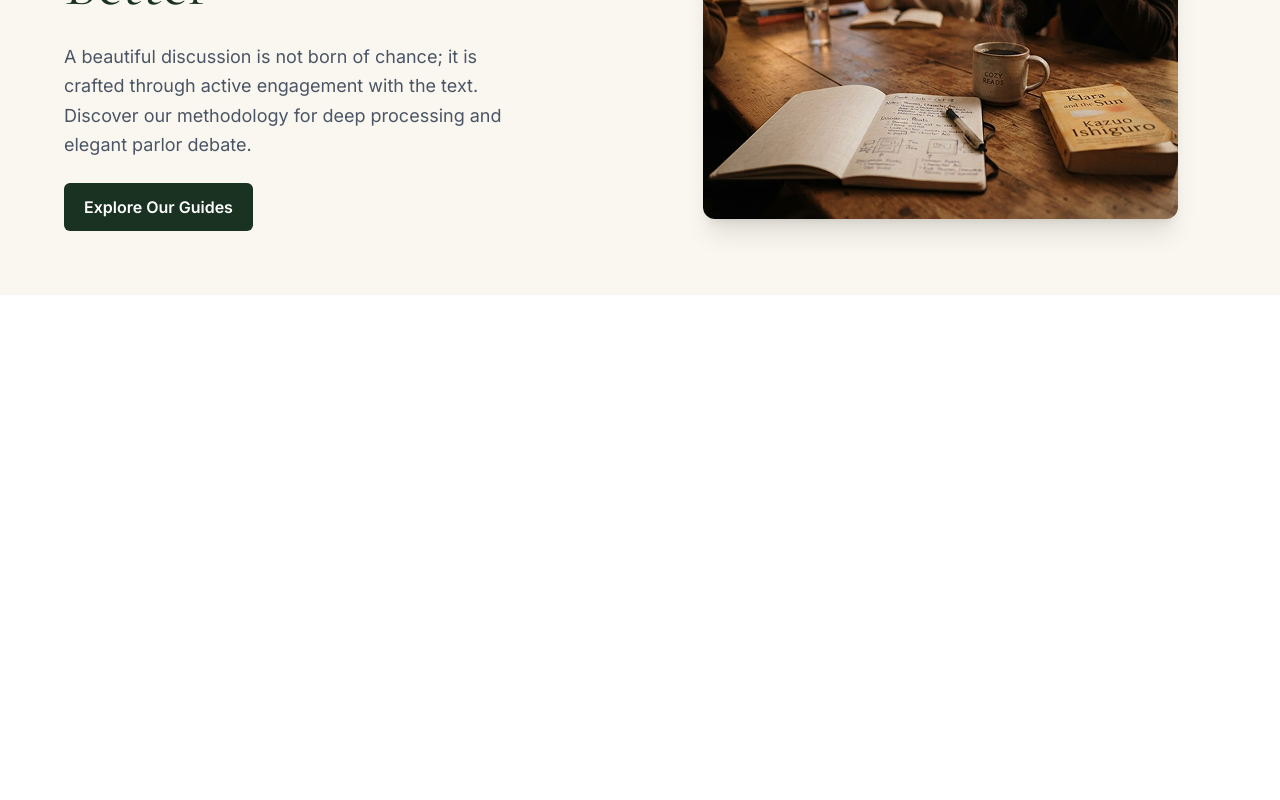
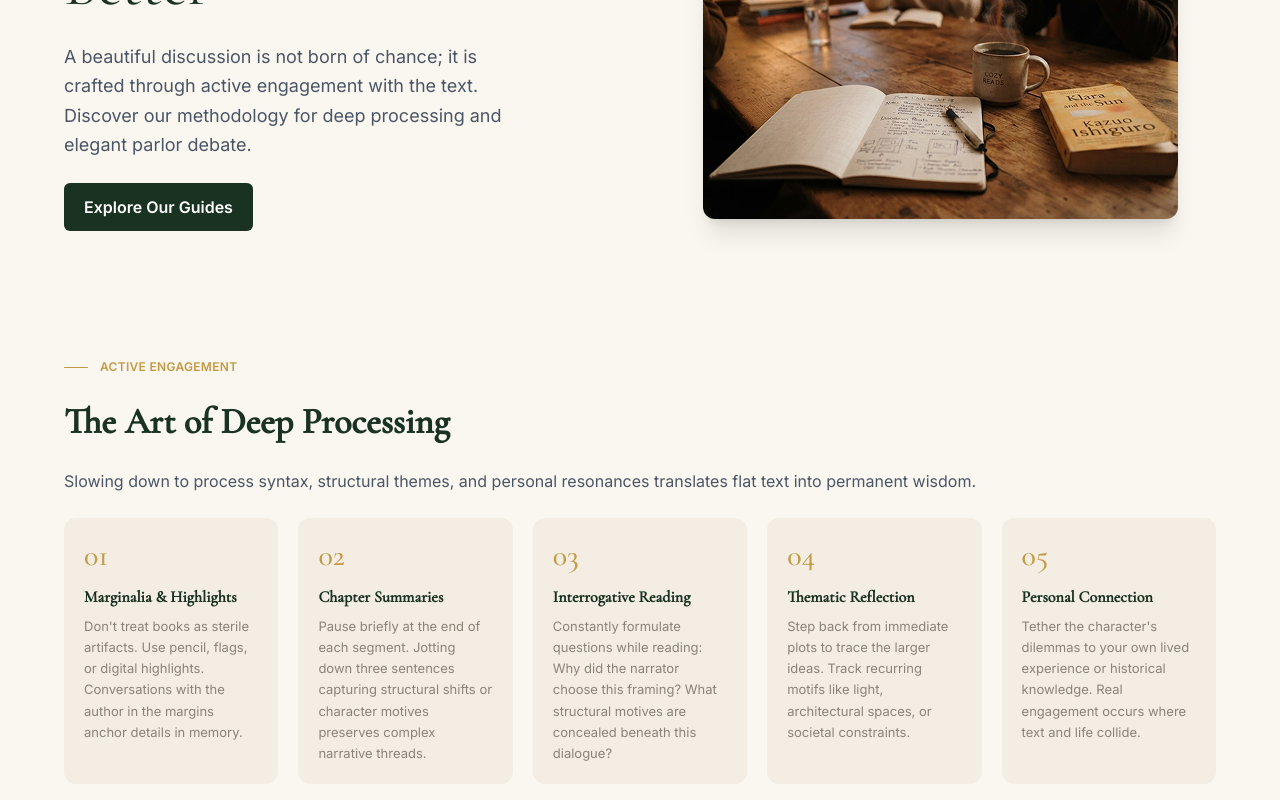
Before and after one commit to chingu-voyages/V62-tier3-team-34, an Angular app in the folder client/: page /read-discuss in a window 1280 px wide. Shown: the part 242-1042 px from the top of the page. Before the commit the page ends 800 px from the top, so only its background shows below. Built offline with nearby package versions, Linux system fonts and the light colour scheme.

Commit message:
Implement feature cards and enhance read-discuss page layout

```diff
--- /dev/null
+++ b/client/src/app/pages/read-discuss/components/feature-card/feature-card.html
@@ -0,0 +1,5 @@
+<div class="flex flex-col gap-2 p-5 rounded-xl bg-card h-full" >
+    <h2 class="text-3xl font-serif font-medium text-gold mb-1">{{ feature().stepNumber }}</h2>
+    <h3 class="text-base font-semibold font-serif text-forest leading-snug">{{ feature().title }}</h3>
+    <p class="text-muted text-[13px] leading-relaxed">{{ feature().description }}</p>
+</div>
--- /dev/null
+++ b/client/src/app/pages/read-discuss/components/feature-card/feature-card.ts
@@ -0,0 +1,12 @@
+import { Component, input } from '@angular/core';
+import { FeatureCard } from '../../interface';
+
+@Component({
+  selector: 'app-feature-card',
+  imports: [],
+  templateUrl: './feature-card.html',
+})
+export class FeatureCardComponent {
+feature = input.required<FeatureCard>()
+
+}
--- /dev/null
+++ b/client/src/app/pages/read-discuss/components/feature-card/feature.data.ts
@@ -0,0 +1,40 @@
+import { FeatureCard } from "../../interface";
+
+
+export const FEATURES_DATA: FeatureCard[] = [
+  {
+    id: 1,
+    stepNumber: '01',
+    title: 'Marginalia & Highlights',
+    description:
+      "Don't treat books as sterile artifacts. Use pencil, flags, or digital highlights. Conversations with the author in the margins anchor details in memory.",
+  },
+  {
+    id: 2,
+    stepNumber: '02',
+    title: 'Chapter Summaries',
+    description:
+      'Pause briefly at the end of each segment. Jotting down three sentences capturing structural shifts or character motives preserves complex narrative threads.',
+  },
+  {
+    id: 3,
+    stepNumber: '03',
+    title: 'Interrogative Reading',
+    description:
+      'Constantly formulate questions while reading: Why did the narrator choose this framing? What structural motives are concealed beneath this dialogue?',
+  },
+  {
+    id: 4,
+    stepNumber: '04',
+    title: 'Thematic Reflection',
+    description:
+      'Step back from immediate plots to trace the larger ideas. Track recurring motifs like light, architectural spaces, or societal constraints.',
+  },
+  {
+    id: 5,
+    stepNumber: '05',
+    title: 'Personal Connection',
+    description:
+      "Tether the character's dilemmas to your own lived experience or historical knowledge. Real engagement occurs where text and life collide.",
+  },
+];
--- /dev/null
+++ b/client/src/app/pages/read-discuss/interface.ts
@@ -0,0 +1,6 @@
+export interface FeatureCard {
+    id: number;
+    stepNumber: string;
+    title: string;
+    description: string;
+}
--- a/client/src/app/pages/read-discuss/read-discuss.html
+++ b/client/src/app/pages/read-discuss/read-discuss.html
@@ -1,15 +1,15 @@
 <!-- Hero Section -->
 
-<section class="bg-[#FAF7F0] px-10 py-16" >
+<section class="bg-parchment px-10 py-16">
     <div class="flex justify-between mx-auto items-center gap-12 max-w-6xl" >
       <div class="flex flex-col items-start gap-6 md:w-1/2" >
       <div class="flex items-center gap-3" >
-        <span class="w-6 h-px  bg-[#C49A45] rounded-md" ></span>
-        <p class="text-xs font-semibold uppercase tracking-wide text-[#C49A45]">Literary Criticism &middot; The Parlor Standard</p>
+        <span class="w-6 h-px rounded-md bg-gold"></span>
+        <p class="text-xs font-semibold uppercase tracking-wide text-gold">Literary Criticism &middot; The Parlor Standard</p>
       </div>
-      <h2 class="font-serif  text-6xl font-normal leading-[1.1] text-[#1A3222]" >Read Better, Discuss Better</h2>
-      <p class="text-gray-600 text-lg max-w-md leading-relaxed" >A beautiful discussion is not born of chance; it is crafted through active engagement with the text. Discover our methodology for deep processing and elegant parlor debate.</p>
-      <button class="bg-[#1A3222] text-white px-5 py-3 font-semibold  rounded-md" >Explore Our Guides</button>
+      <h2 class="font-serif text-6xl font-normal leading-[1.1] text-forest">Read Better, Discuss Better</h2>
+      <p class="text-gray-600 text-lg max-w-md leading-relaxed">A beautiful discussion is not born of chance; it is crafted through active engagement with the text. Discover our methodology for deep processing and elegant parlor debate.</p>
+      <button class="rounded-md bg-forest px-5 py-3 font-semibold text-white">Explore Our Guides</button>
     </div>
     <div class="md:w-1/2 flex justify-center" >
       <img
@@ -19,3 +19,20 @@
     </div>
     </div>
   </section>
+
+<!-- Feature Cards -->
+ <section class ="bg-parchment px-10 py-16 md:px-10" >
+  <div class="mx-auto max-w-6xl" >
+     <div class="flex items-center mb-6 gap-3" >
+        <span class="w-6 h-px rounded-md bg-gold" ></span>
+        <p class="text-xs font-semibold uppercase tracking-wide text-gold">Active Engagement</p>
+      </div>
+      <h2 class="font-serif text-4xl font-semibold leading-tight text-forest mb-6" >The Art of Deep Processing</h2>
+      <p class="text-gray-600 text-base max-w-5xl leading-relaxed mb-6" >Slowing down to process syntax, structural themes, and personal resonances translates flat text into permanent wisdom.</p>
+      <div class="grid grid-cols-1 sm:grid-cols-2 lg:grid-cols-5 gap-5">
+      @for (feature of features; track $index) {
+       <app-feature-card class="block h-full" [feature]="feature" />
+      }
+        </div>
+  </div>
+ </section>
--- a/client/src/app/pages/read-discuss/read-discuss.ts
+++ b/client/src/app/pages/read-discuss/read-discuss.ts
@@ -1,7 +1,14 @@
 import { Component } from '@angular/core';
+import { FeatureCardComponent } from './components/feature-card/feature-card';
+import { FEATURES_DATA } from './components/feature-card/feature.data';
 
 @Component({
   selector: 'app-read-discuss',
   templateUrl: './read-discuss.html',
+  imports: [
+    FeatureCardComponent
+  ]
 })
-export class ReadDiscuss { }
+export class ReadDiscuss {
+  features = FEATURES_DATA;
+}
--- a/client/src/styles.css
+++ b/client/src/styles.css
@@ -3,4 +3,10 @@
 @theme {
   --font-serif: "Cormorant Garamond", serif;
   --font-sans: "Inter", sans-serif;
+
+  --color-parchment: #FAF7F0;
+  --color-card: #F3EDE4;
+  --color-forest: #1A3222;
+  --color-gold: #C49A45;
+  --color-muted: #8A8478;
 }
```
